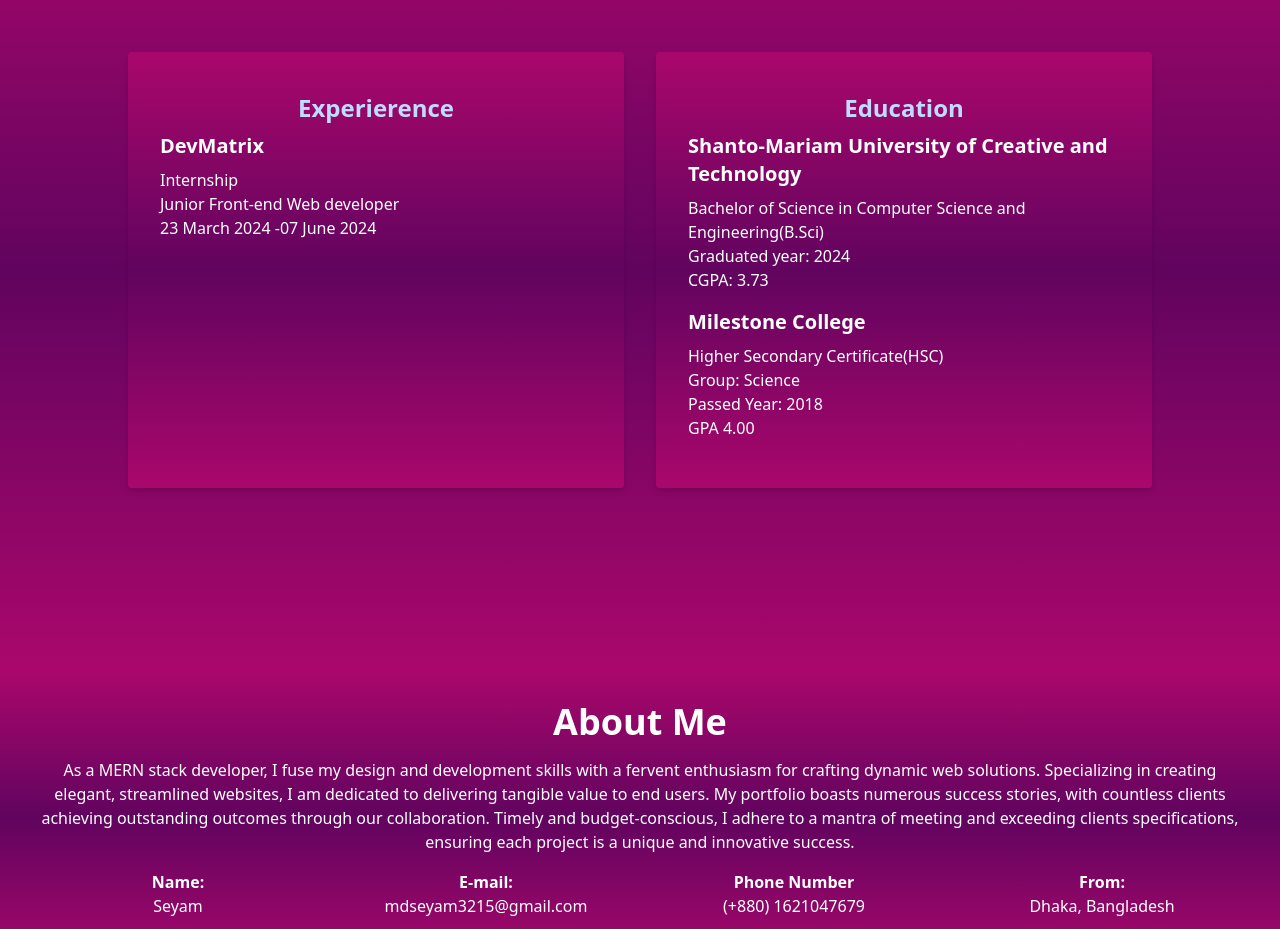
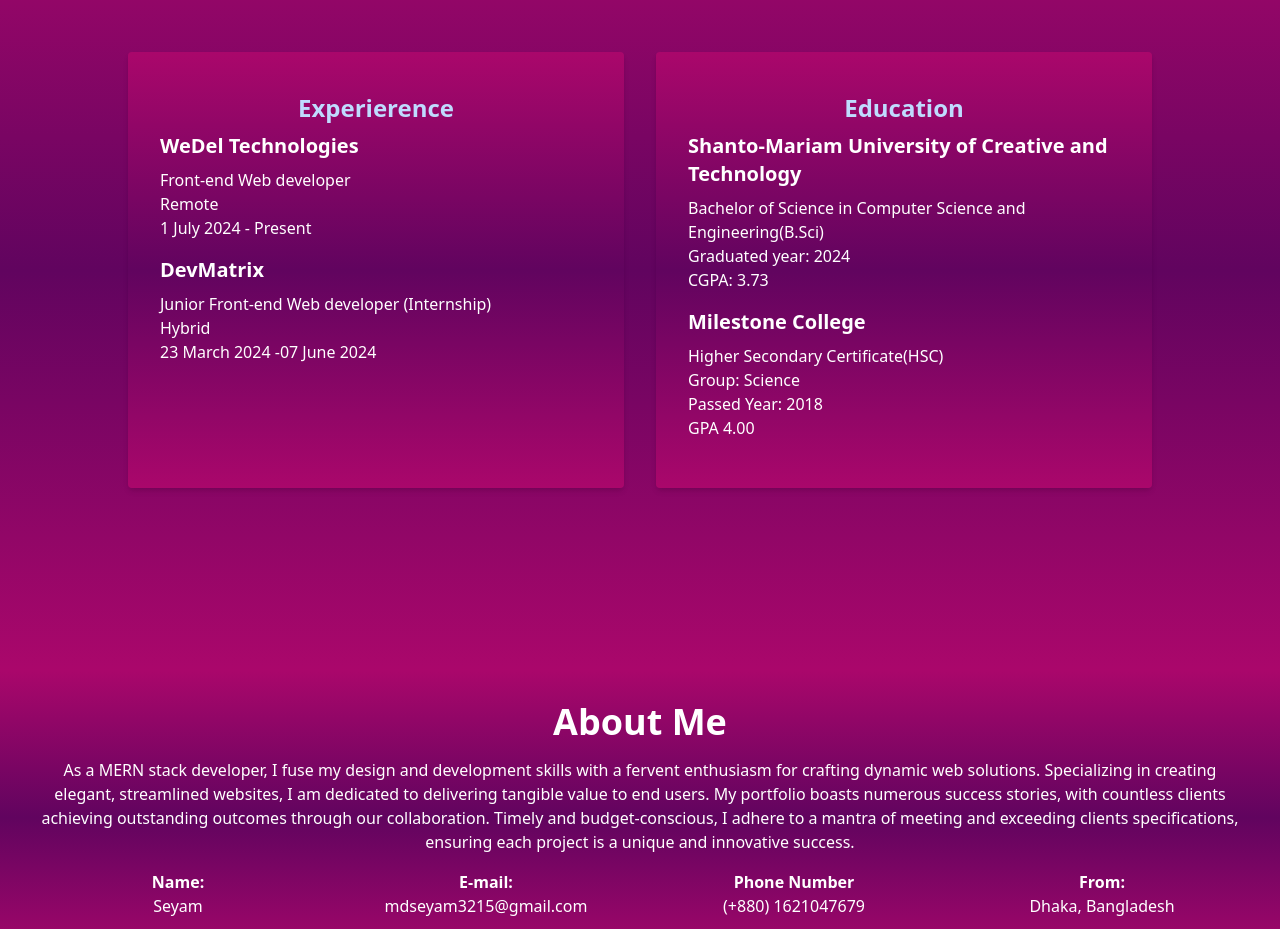
Before and after one commit to seyam14/Portfolio, a React (Vite) app: page / in a window 1280 px wide. Shown: the part 1440-2369 px from the top of the page. Built offline with nearby package versions, Linux system fonts and the light colour scheme.

Commit message:
experience part updated

```diff
--- a/src/Component/Education/Education.jsx
+++ b/src/Component/Education/Education.jsx
@@ -13,9 +13,15 @@ const Education = () => {
             <h2 className="text-blue-200 text-2xl m-2">Experierence</h2>
           </div>
             <div className="mb-4">
+              <h2 className="text-xl font-semibold mb-2">WeDel Technologies</h2>
+              <p>Front-end Web developer</p>
+              <p>Remote</p>
+              <p>1 July 2024 - Present</p>
+            </div>
+            <div className="mb-4">
               <h2 className="text-xl font-semibold mb-2">DevMatrix</h2>
-              <p>Internship</p>
-              <p>Junior Front-end Web developer</p>
+              <p>Junior Front-end Web developer (Internship)</p>
+              <p>Hybrid</p>
               <p>23 March 2024 -07 June 2024</p>
             </div>
             </div>
```
